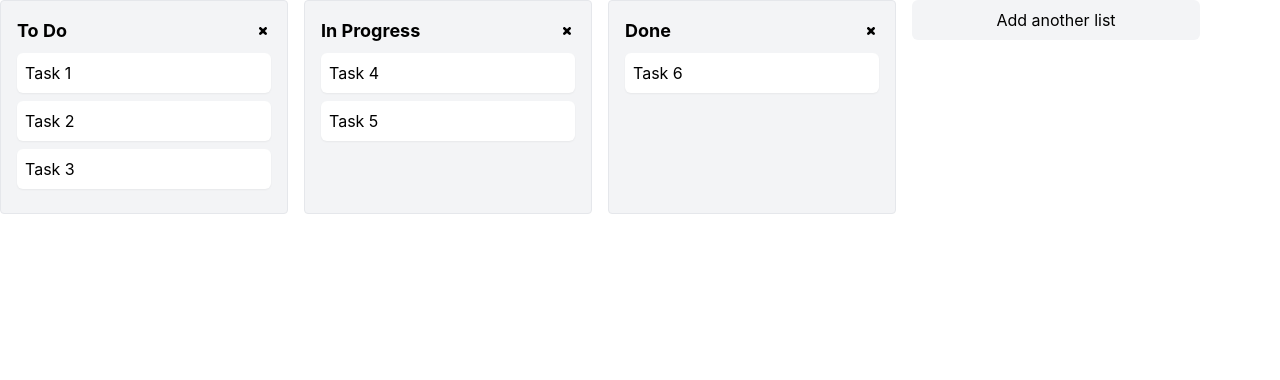
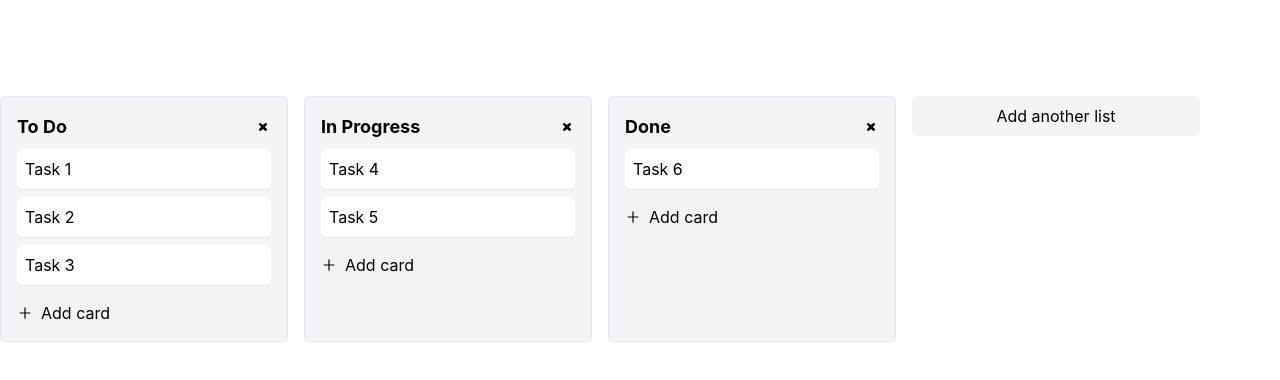
Before and after one commit to amirobinsonmuto/trello-replica, a React (Create React App) app: page / in a window 1280 px wide. Shown: the top 380 px of the page. Built offline with nearby package versions, Linux system fonts and the light colour scheme.

Commit message:
Add Add card button and styling

```diff
--- a/src/List.js
+++ b/src/List.js
@@ -1,6 +1,7 @@
 import React, { useState } from "react";
 import NewListForm from "./NewListForm";
 import { TiTimes } from "react-icons/ti";
+import { AiOutlinePlus } from "react-icons/ai";
 
 const List = () => {
   const [lists, setLists] = useState([
@@ -89,7 +90,7 @@ const List = () => {
   };
 
   return (
-    <div className="container mx-auto flex overflow-x-auto pb-4 ">
+    <div className="container mx-auto flex overflow-x-auto mt-24 pb-4 ">
       {lists.map((list) => (
         <div
           key={list.id}
@@ -120,6 +121,17 @@ const List = () => {
               </li>
             ))}
           </ul>
+          <button
+            onClick={() => {
+              setIsNewListFormOpen(!isNewListFormOpen);
+            }}
+            className="flex items-center gap-2 mt-4 hover:opacity-70"
+          >
+            <span>
+              <AiOutlinePlus />
+            </span>
+            <span> Add card</span>
+          </button>
         </div>
       ))}
 
```
